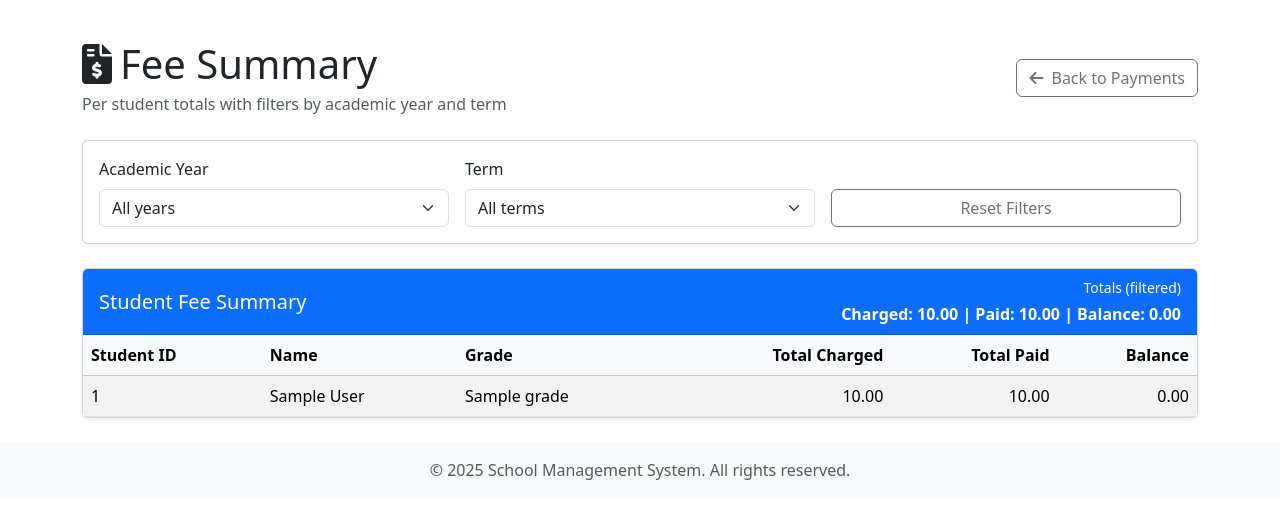
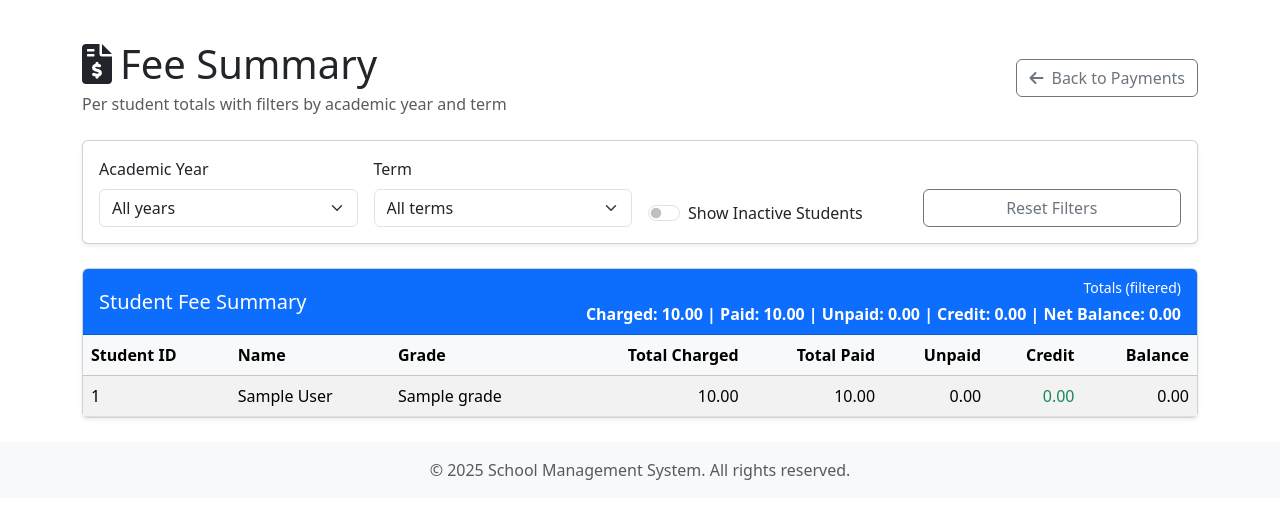
Before and after one commit to sammykagiri/SchoolManagementSystem, a Django app: page /payments/fees/summary/ in a window 1280 px wide; the page is wider, and only the part inside the window is pictured. Shown: the part 104-623 px from the top of that part. Run offline with Django 5.2, Linux system fonts and the light colour scheme; a user stored in the database is signed in; tables that the repository leaves empty hold one stand-in row (values such as "Sample post"); grey boxes marked "Sample" are stand-in pictures; some libraries are stand-ins or nearby versions.

Commit message:
show inactive students

```diff
--- a/core/urls.py
+++ b/core/urls.py
@@ -52,7 +52,7 @@ urlpatterns = [
     path('api/transport-routes/', views.get_transport_routes, name='get_transport_routes'),
 
     # Authentication
-    path('login/', auth_views.LoginView.as_view(template_name='auth/login.html'), name='login'),
+    path('login/', views.CustomLoginView.as_view(), name='login'),
     path('logout/', auth_views.LogoutView.as_view(template_name='auth/logout.html'), name='logout'),
     path('password_reset/', auth_views.PasswordResetView.as_view(template_name='auth/password_reset_form.html'), name='password_reset'),
     path('password_reset/done/', auth_views.PasswordResetDoneView.as_view(template_name='auth/password_reset_done.html'), name='password_reset_done'),
--- a/payments/templates/payments/fee_summary.html
+++ b/payments/templates/payments/fee_summary.html
@@ -17,8 +17,8 @@
 
     <div class="card shadow-sm mb-4">
         <div class="card-body">
-            <form method="get" class="row g-3">
-                <div class="col-md-4">
+            <form method="get" action="{% url 'payments:fee_summary' %}" id="feeSummaryFilterForm" class="row g-3">
+                <div class="col-md-3">
                     <label for="year" class="form-label">Academic Year</label>
                     <select name="year" id="year" class="form-select" onchange="this.form.submit()">
                         <option value="">All years</option>
@@ -27,7 +27,7 @@
                         {% endfor %}
                     </select>
                 </div>
-                <div class="col-md-4">
+                <div class="col-md-3">
                     <label for="term" class="form-label">Term</label>
                     <select name="term" id="term" class="form-select" onchange="this.form.submit()">
                         <option value="">All terms</option>
@@ -38,9 +38,22 @@
                         {% endfor %}
                     </select>
                 </div>
-                <div class="col-md-4 d-flex align-items-end">
+                <div class="col-md-3 d-flex align-items-end">
+                    <div class="form-check form-switch w-100">
+                        <input class="form-check-input" type="checkbox" id="showInactive" {% if show_inactive %}checked{% endif %}>
+                        <label class="form-check-label" for="showInactive">Show Inactive Students</label>
+                    </div>
+                </div>
+                <div class="col-md-3 d-flex align-items-end">
                     <a href="{% url 'payments:fee_summary' %}" class="btn btn-outline-secondary w-100">Reset Filters</a>
                 </div>
+                <input type="hidden" name="show_inactive" id="showInactiveHidden" value="{% if show_inactive %}true{% else %}false{% endif %}">
+                {% if year_filter %}
+                    <input type="hidden" name="year" value="{{ year_filter }}">
+                {% endif %}
+                {% if term_filter %}
+                    <input type="hidden" name="term" value="{{ term_filter }}">
+                {% endif %}
             </form>
         </div>
     </div>
@@ -54,7 +67,9 @@
                     <div class="fw-bold">
                         Charged: {{ totals.total_charged|floatformat:2 }} |
                         Paid: {{ totals.total_paid|floatformat:2 }} |
-                        Balance: {{ totals.balance|floatformat:2 }}
+                        Unpaid: {{ totals.total_unpaid|floatformat:2 }} |
+                        Credit: {{ totals.total_credit|floatformat:2 }} |
+                        Net Balance: {{ totals.balance|floatformat:2 }}
                     </div>
                 </div>
             </div>
@@ -69,22 +84,31 @@
                             <th>Grade</th>
                             <th class="text-end">Total Charged</th>
                             <th class="text-end">Total Paid</th>
+                            <th class="text-end">Unpaid</th>
+                            <th class="text-end">Credit</th>
                             <th class="text-end">Balance</th>
                         </tr>
                     </thead>
                     <tbody>
                         {% for item in student_fees %}
-                        <tr>
-                            <td>{{ item.student__student_id }}</td>
+                        <tr class="{% if not item.student__is_active %}table-secondary opacity-75{% endif %}">
+                            <td>
+                                {{ item.student__student_id }}
+                                {% if not item.student__is_active %}
+                                    <span class="badge bg-secondary ms-1">Inactive</span>
+                                {% endif %}
+                            </td>
                             <td>{{ item.student__first_name }} {{ item.student__last_name }}</td>
                             <td>{{ item.student__grade__name|default:'—' }}</td>
                             <td class="text-end">{{ item.total_charged|floatformat:2 }}</td>
                             <td class="text-end">{{ item.total_paid|floatformat:2 }}</td>
+                            <td class="text-end">{{ item.unpaid|floatformat:2 }}</td>
+                            <td class="text-end text-success">{{ item.credit|floatformat:2 }}</td>
                             <td class="text-end">{{ item.balance|floatformat:2 }}</td>
                         </tr>
                         {% empty %}
                         <tr>
-                            <td colspan="6" class="text-center py-4 text-muted">
+                            <td colspan="8" class="text-center py-4 text-muted">
                                 No fee records found for the selected filters.
                             </td>
                         </tr>
@@ -95,4 +119,54 @@
         </div>
     </div>
 </div>
+
+<script>
+document.addEventListener('DOMContentLoaded', function() {
+    const showInactiveCheckbox = document.getElementById('showInactive');
+    const showInactiveHidden = document.getElementById('showInactiveHidden');
+    const filterForm = document.getElementById('feeSummaryFilterForm');
+
+    // Handle show inactive checkbox toggle
+    if (showInactiveCheckbox && showInactiveHidden && filterForm) {
+        showInactiveCheckbox.addEventListener('change', function(e) {
+            e.preventDefault();
+            e.stopPropagation();
+
+            // Update hidden input value
+            showInactiveHidden.value = this.checked ? 'true' : 'false';
+
+            // Get current URL parameters
+            const currentParams = new URLSearchParams(window.location.search);
+
+            // Update or remove show_inactive parameter
+            if (this.checked) {
+                currentParams.set('show_inactive', 'true');
+            } else {
+                currentParams.delete('show_inactive');
+            }
+
+            // Preserve other filters
+            const yearSelect = document.getElementById('year');
+            const termSelect = document.getElementById('term');
+
+            if (yearSelect && yearSelect.value) {
+                currentParams.set('year', yearSelect.value);
+            } else {
+                currentParams.delete('year');
+            }
+
+            if (termSelect && termSelect.value) {
+                currentParams.set('term', termSelect.value);
+            } else {
+                currentParams.delete('term');
+            }
+
+            // Build the correct URL - use the form's action or construct from current location
+            const baseUrl = filterForm.action || window.location.pathname;
+            const newUrl = baseUrl + (currentParams.toString() ? '?' + currentParams.toString() : '');
+            window.location.href = newUrl;
+        });
+    }
+});
+</script>
 {% endblock %}
--- a/payments/views.py
+++ b/payments/views.py
@@ -4,7 +4,7 @@ from django.contrib import messages
 from django.http import JsonResponse, HttpResponse
 from django.views.decorators.csrf import csrf_exempt
 from django.core.paginator import Paginator
-from django.db.models import Q, Sum, F
+from django.db.models import Q, Sum, F, Case, When, Value, DecimalField
 from django.utils import timezone
 from .models import Payment, MpesaPayment, PaymentReceipt, PaymentReminder
 from .mpesa_service import MpesaService
@@ -390,8 +390,13 @@ def fee_summary(request):
     # Filters
     year_filter = request.GET.get('year', '')
     term_filter = request.GET.get('term', '')
+    show_inactive = request.GET.get('show_inactive', 'false').lower() == 'true'
 
     fees = StudentFee.objects.filter(school=school).select_related('student', 'term', 'student__grade')
+
+    # Filter by active status (default: show active only)
+    if not show_inactive:
+        fees = fees.filter(student__is_active=True)
 
     if year_filter:
         fees = fees.filter(term__academic_year=year_filter)
@@ -405,16 +410,45 @@ def fee_summary(request):
         'student__first_name',
         'student__last_name',
         'student__grade__name',
+        'student__is_active',
     ).annotate(
         total_charged=Sum('amount_charged'),
         total_paid=Sum('amount_paid'),
-        balance=Sum(F('amount_charged') - F('amount_paid')),
-    ).order_by('student__first_name', 'student__last_name')
+        balance=Sum(F('amount_charged') - F('amount_paid'), output_field=DecimalField()),
+        unpaid=Sum(
+            Case(
+                When(amount_charged__gt=F('amount_paid'), then=F('amount_charged') - F('amount_paid')),
+                default=Value(0, output_field=DecimalField())
+            ),
+            output_field=DecimalField()
+        ),
+        credit=Sum(
+            Case(
+                When(amount_paid__gt=F('amount_charged'), then=F('amount_paid') - F('amount_charged')),
+                default=Value(0, output_field=DecimalField())
+            ),
+            output_field=DecimalField()
+        ),
+    ).order_by('-student__is_active', 'student__first_name', 'student__last_name')
 
     # Totals
     totals = fees.aggregate(
-        total_charged=Sum('amount_charged') or 0,
-        total_paid=Sum('amount_paid') or 0,
+        total_charged=Sum('amount_charged', output_field=DecimalField()) or 0,
+        total_paid=Sum('amount_paid', output_field=DecimalField()) or 0,
+        total_unpaid=Sum(
+            Case(
+                When(amount_charged__gt=F('amount_paid'), then=F('amount_charged') - F('amount_paid')),
+                default=Value(0, output_field=DecimalField())
+            ),
+            output_field=DecimalField()
+        ) or 0,
+        total_credit=Sum(
+            Case(
+                When(amount_paid__gt=F('amount_charged'), then=F('amount_paid') - F('amount_charged')),
+                default=Value(0, output_field=DecimalField())
+            ),
+            output_field=DecimalField()
+        ) or 0,
     )
     totals['balance'] = (totals['total_charged'] or 0) - (totals['total_paid'] or 0)
 
@@ -431,6 +465,7 @@ def fee_summary(request):
         'term_filter': term_filter,
         'academic_years': academic_years,
         'terms': terms,
+        'show_inactive': show_inactive,
     }
 
     return render(request, 'payments/fee_summary.html', context)
--- a/school_management/urls.py
+++ b/school_management/urls.py
@@ -19,6 +19,7 @@ from django.urls import path, include
 from django.conf import settings
 from django.conf.urls.static import static
 from django.contrib.auth import views as auth_views
+from core import views as core_views
 
 urlpatterns = [
     path('admin/', admin.site.urls),
@@ -29,7 +30,7 @@ urlpatterns = [
     path('timetable/', include('timetable.urls')),
     path('exams/', include('exams.urls')),
     path('homework/', include('homework.urls')),
-    path('accounts/login/', auth_views.LoginView.as_view(template_name='auth/login.html'), name='login'),
+    path('accounts/login/', core_views.CustomLoginView.as_view(), name='login'),
     path('accounts/logout/', auth_views.LogoutView.as_view(template_name='auth/logout.html'), name='logout'),
     path('accounts/password_reset/', auth_views.PasswordResetView.as_view(template_name='auth/password_reset_form.html'), name='password_reset'),
     path('accounts/password_reset/done/', auth_views.PasswordResetDoneView.as_view(template_name='auth/password_reset_done.html'), name='password_reset_done'),
```
Also changed, not shown: core/templates/core/student_list.html (+29 -7 lines), core/views.py (+31 -6 lines), core/templatetags/permissions.py (line endings or trailing spaces), core/templatetags/string_utils.py (line endings or trailing spaces).
